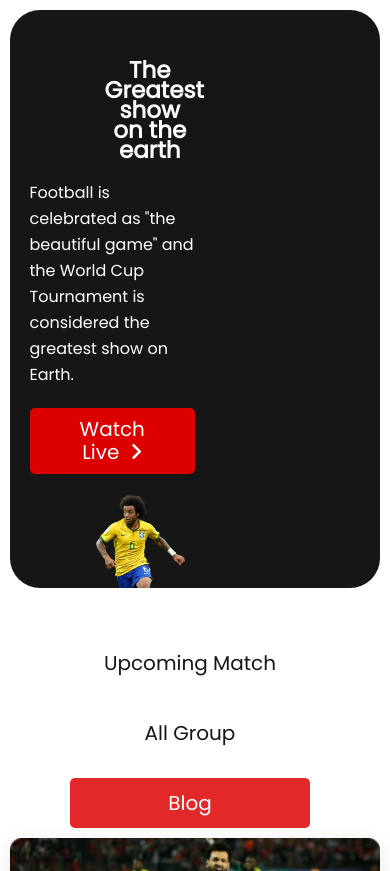
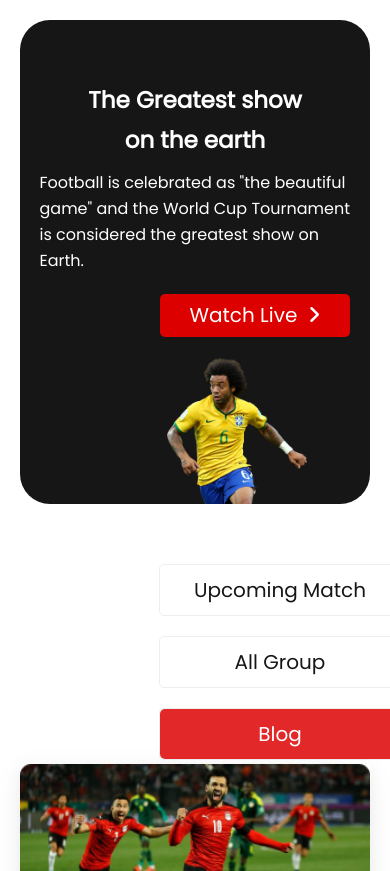
Before and after one commit to fahim-abser/Fifa-World-cup, a plain HTML site: page index.html in a window 390 px wide. Shown: the top 871 px of the page. Drawn offline with Linux system fonts and the light colour scheme; a web font is replaced by a local one.

Commit message:
mobile responsive

```diff
--- a/index.html
+++ b/index.html
@@ -24,7 +24,8 @@
     <!-- Header Section -->
     <header class="container">
         <div class="header-description">
-            <h1>The Greatest show on the earth</h1>
+            <h1>The Greatest show </h1>
+            <h1>on the earth</h1>
             <p>Football is celebrated as "the beautiful game" and the World Cup Tournament is considered the greatest
                 show on Earth.</p>
             <button class="button">Watch Live <i class="fa-solid fa-angle-right"></i></button>
@@ -39,8 +40,8 @@
         <section class="container content">
             <div class="fixed-menu">
                 <ul>
-                    <li><a href="match.html">Upcoming Match</a></li>
-                    <li><a href="group.html">All Group</a></li>
+                    <li class="border"><a href="match.html">Upcoming Match</a></li>
+                    <li class="border"><a href="group.html">All Group</a></li>
                     <li><a id="fixed" href="index.html">Blog</a></li>
                 </ul>
             </div>
--- a/styles/style.css
+++ b/styles/style.css
@@ -267,7 +267,7 @@ hr {
     .container {
         max-width: 576px;
         margin: 0 auto;
-        margin: 10px;
+        margin: 20px;
     }
 
 
@@ -277,26 +277,40 @@ hr {
     }
 
     .header-img {
-        padding-left: 20%;
+        text-align: center;
+        position: relative;
+        left: 120px;
     }
 
 
     .header-description h1 {
         font-size: 23px;
-        padding-left: 75px;
         line-height: 20px;
         text-align: center;
+        padding-top: 20px;
+    }
+
+    .header-description {
+        width: 100%;
+        color: white;
+    }
+
+    .button {
+        position: relative;
+        left: 120px;
     }
 
     .content {
         display: block;
     }
 
+
     .fixed-menu {
         background-color: white;
         width: 60%;
-        padding-left: 120px;
+        padding-left: 220px;
     }
+
 
     .blog-section {
         display: block;
@@ -304,6 +318,12 @@ hr {
 
     .fixed-menu li {
         list-style: none;
+        border: 0.2px solid rgba(128, 128, 128, 0.137);
+        border-radius: 5px;
+    }
+
+    .hide {
+        display: none;
     }
 
     .fixed-menu {
@@ -311,6 +331,7 @@ hr {
         height: 240px;
         border-radius: 8px;
     }
+
 
     .footer-item ul {
         display: block;
@@ -325,12 +346,14 @@ hr {
         padding: 5px 0 5px 0;
     }
 
+
+
 }
 
 /* Medium devices */
 @media (min-width: 577px) and (max-width:992px) {
     .container {
-        max-width: 990px;
+        max-width: 992px;
         margin: 10px;
     }
 
```
Also changed, not shown: 1 other file.
